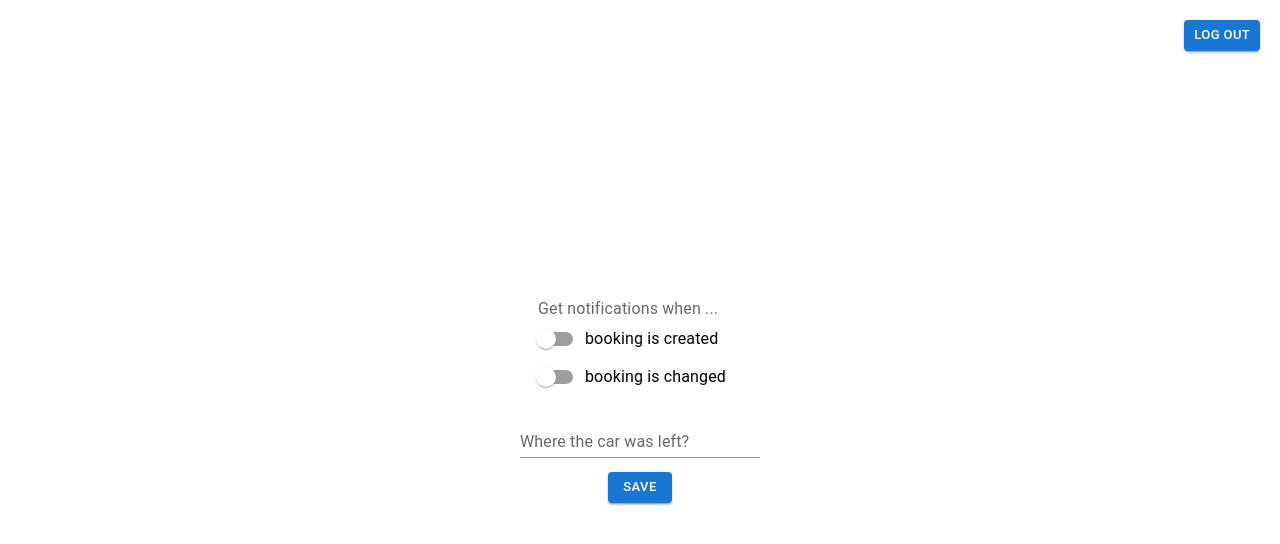
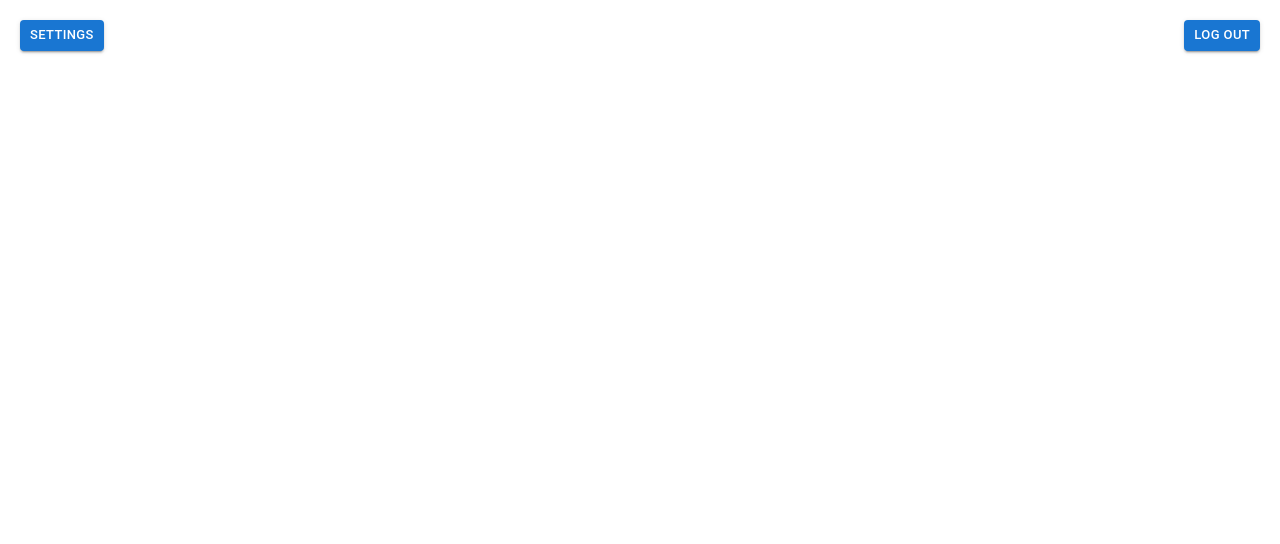
Before and after one commit to kalibria/Honda_tracker, a React (Create React App) app: page /calendar in a window 1280 px wide. Shown: the top 544 px of the page. Built offline with nearby package versions, Linux system fonts and the light colour scheme.

Commit message:
add settings button

```diff
--- a/public/output.css
+++ b/public/output.css
@@ -577,6 +577,10 @@ video {
   right: 1.25rem;
 }
 
+.left-5 {
+  left: 1.25rem;
+}
+
 .my-1\.5 {
   margin-top: 0.375rem;
   margin-bottom: 0.375rem;
--- a/src/calendarPage/CalendarPage.tsx
+++ b/src/calendarPage/CalendarPage.tsx
@@ -1,13 +1,13 @@
 import React from 'react';
 import { LogOutButton } from 'src/auth/components/logOutFor/LogOutButton';
-import { SettingsPage } from 'src/settings/SettingsPage';
+import { SettingsButton } from 'src/settings/SettingsButton';
 
 export const CalendarPage = () => {
   return (
     <main className={'mainContainer'}>
       <div>
         <LogOutButton />
-        <SettingsPage />
+        <SettingsButton />
       </div>
     </main>
   );
--- a/src/router/root.tsx
+++ b/src/router/root.tsx
@@ -2,6 +2,7 @@ import { createBrowserRouter } from 'react-router-dom';
 import LoginForm from 'src/auth/components/loginForm/LoginForm';
 import { LogOutButton } from 'src/auth/components/logOutFor/LogOutButton';
 import { CalendarPage } from 'src/calendarPage/CalendarPage';
+import { SettingsPage } from 'src/settings/SettingsPage';
 
 const router = createBrowserRouter([
   {
@@ -16,6 +17,10 @@ const router = createBrowserRouter([
     path: '/calendar',
     element: <CalendarPage />,
   },
+  {
+    path: '/settings',
+    element: <SettingsPage />,
+  },
   // {
   //   path: '/bookings',
   //   element: <BookingList />,
--- /dev/null
+++ b/src/settings/SettingsButton.tsx
@@ -0,0 +1,42 @@
+import Button from '@mui/material/Button';
+import React, { useEffect, useState } from 'react';
+import { useNavigate } from 'react-router-dom';
+import { processingNetworkRequests } from 'src/auth/authenticationManager';
+
+import { useLazyLogOutQuery } from 'src/services/hondaApi';
+
+export const SettingsButton = () => {
+  const navigate = useNavigate();
+
+  // const [trigger, result] = useLazyLogOutQuery();
+  // const [error, setError] = useState('');
+
+  const handleClick = () => {
+    navigate('/settings');
+    // trigger({});
+  };
+
+  // useEffect(() => {
+  //   const { isSuccess, errorMsg, errorCode } =
+  //     processingNetworkRequests.handleQueryResult(result);
+  //   if (isSuccess) {
+  //     navigate('/');
+  //     setError('');
+  //     return;
+  //   } else {
+  //     setError(errorMsg);
+  //   }
+  // }, [error, navigate, result]);
+
+  return (
+    <div className={'absolute top-5 left-5'}>
+      <Button
+        variant="contained"
+        type="submit"
+        onClick={handleClick}
+        size={'small'}>
+        {'settings'}
+      </Button>
+    </div>
+  );
+};
```
